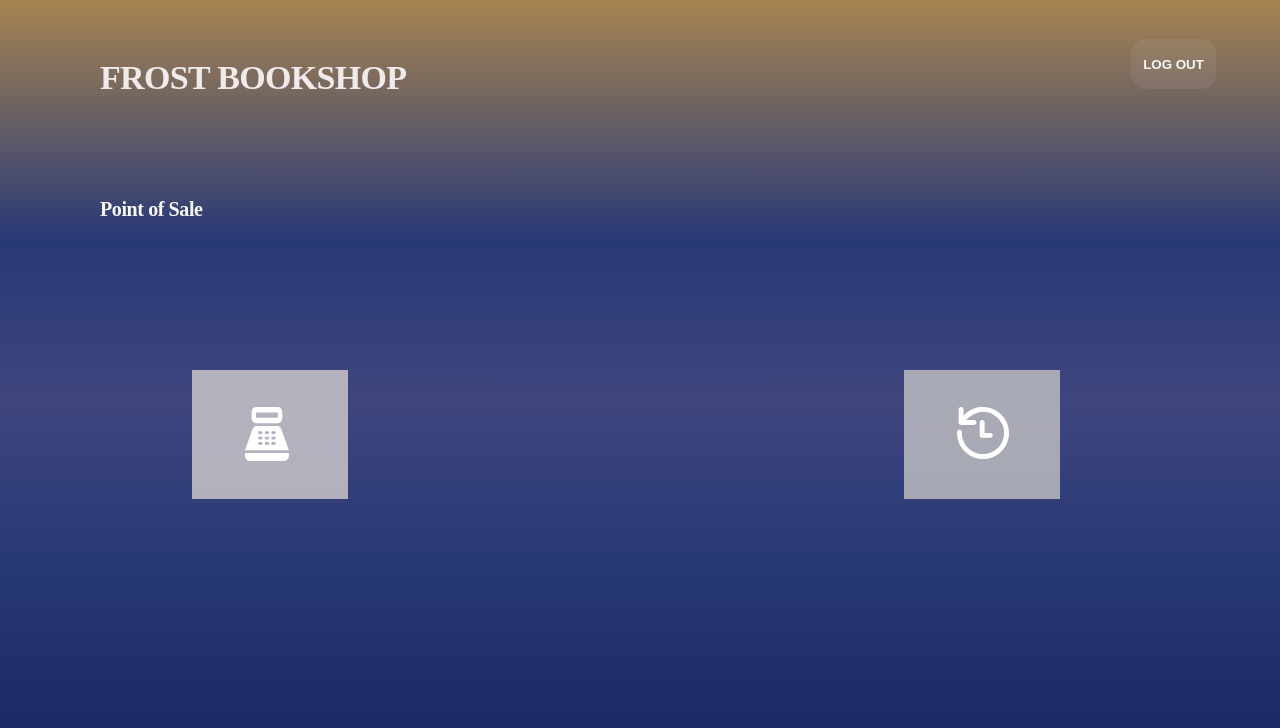
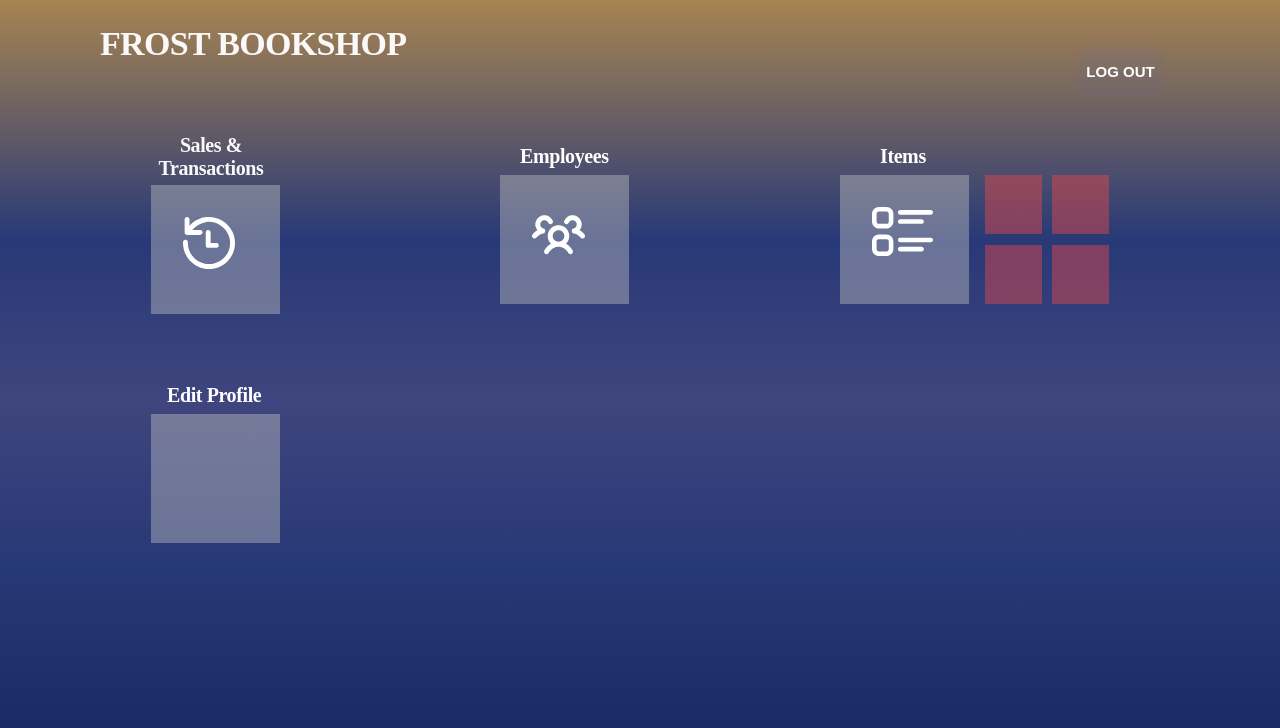
Before and after one commit to munteanurazvanandrei/Bookshop-Management-App, a React (Create React App) app in the folder client/: page / in a window 1280 px wide. Shown: the top 728 px of the page. Built offline with nearby package versions, Linux system fonts and the light colour scheme.

Commit message:
BMA-17-Dashboards   made changes in dashboards

```diff
--- a/client/src/App.js
+++ b/client/src/App.js
@@ -16,7 +16,7 @@ function App() {
         <Route path="/manager" element={<ManagerDashboard/>}/>
       </Routes>
     </div>
-  <EmployeeDashboard/>
+  <ManagerDashboard/>
     </>
   );
 }
--- a/client/src/Components/Employee/Dashboard/employeeDashboard.css
+++ b/client/src/Components/Employee/Dashboard/employeeDashboard.css
@@ -110,12 +110,3 @@
   border-radius: 15px;
   border: none;
 }
-
-.employee-dashboard div p {
-  color: beige;
-  /* ...more css */
-}
-
-.employee-dashboard div span {
-  /* ...more css */
-}
```
